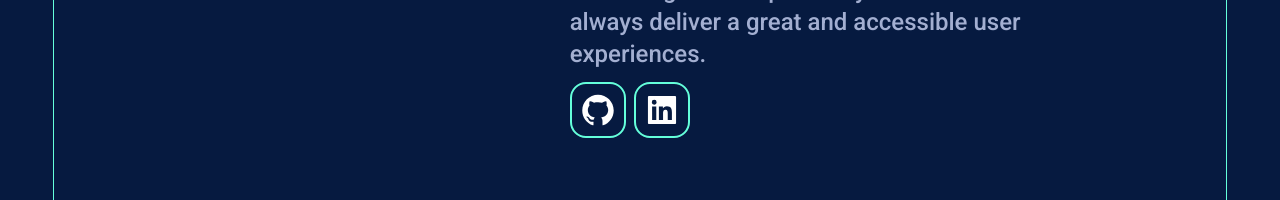
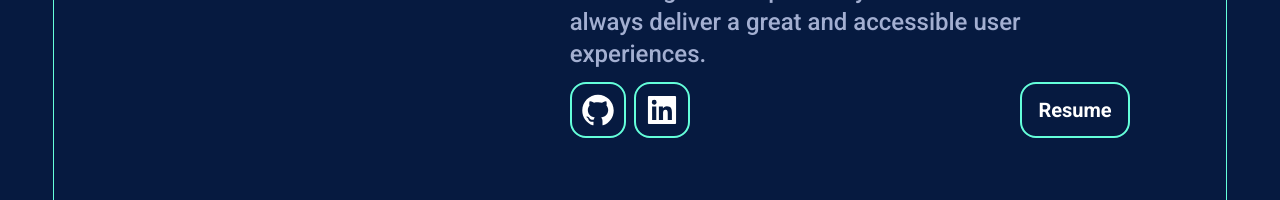
Before and after one commit to JamesTTTT/portfolio-2023, a React (Vite) app: page / in a window 1280 px wide. Shown: the part 456-656 px from the top of the page. Built offline with nearby package versions, Linux system fonts and the light colour scheme.

Commit message:
new fixes

```diff
--- a/src/components/paths/Home.jsx
+++ b/src/components/paths/Home.jsx
@@ -27,7 +27,8 @@ const Home = () => {
         <p className="text-2xl blinking-cursor font-medium text-text ">
           {body}
         </p>
-        <div className="flex ">
+        <div className="flex justify-between">
+          <div className="flex">
             <a
               className="py-2 px-2 border-2 border-secondary rounded-2xl
         text-white w-fit flex text-xl justify-evenly cursor-pointer hover:bg-opacity-20
@@ -47,6 +48,15 @@ const Home = () => {
               </span>
             </a>
           </div>
+          <a
+            className="py-3 px-4 border-2 border-secondary rounded-2xl
+        text-white w-fit flex text-xl justify-evenly cursor-pointer hover:bg-opacity-20
+        hover:bg-secondary hover:text-secondary font-bold my-3"
+          >
+            <span>Resume</span>
+            <span className="text-4xl "></span>
+          </a>
+        </div>
       </div>
     </motion.div>
   );
--- a/src/components/paths/Info.jsx
+++ b/src/components/paths/Info.jsx
@@ -28,7 +28,7 @@ const Info = () => {
       }}
       animate={{ y: 0, opacity: 1, transition: { duration: 1.5 } }}
       exit={{ y: -window.innerHeight, transition: { duration: 0.7 } }}
-      className=" max-w-110 w-110 overflow-hidden mb-10 h-full cursor-default flex flex-col justify-start mr-20"
+      className=" max-w-110 w-110 overflow-hidden mb-10 h-full cursor-default flex flex-col justify-center mr-20 "
     >
       <div className="h-fit bg-main bg-opacity-50">
         <h1 className="pb-8 text-6xl font-semibold opa">About me</h1>
```
Lines whose indentation alone changed are shown as unchanged.
